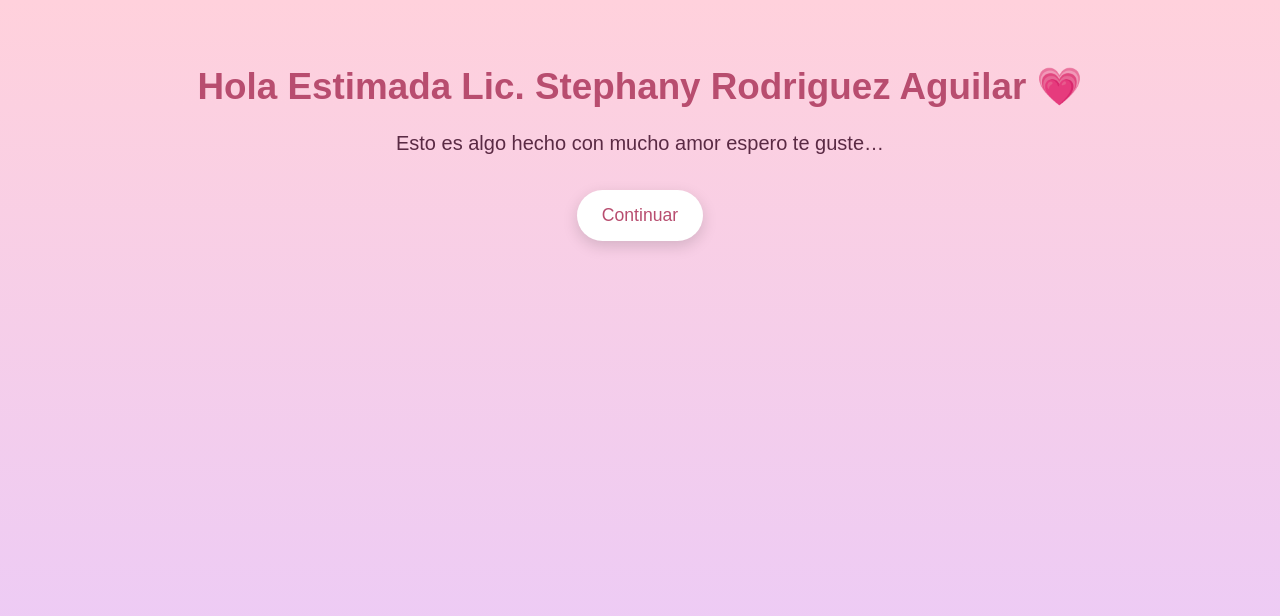
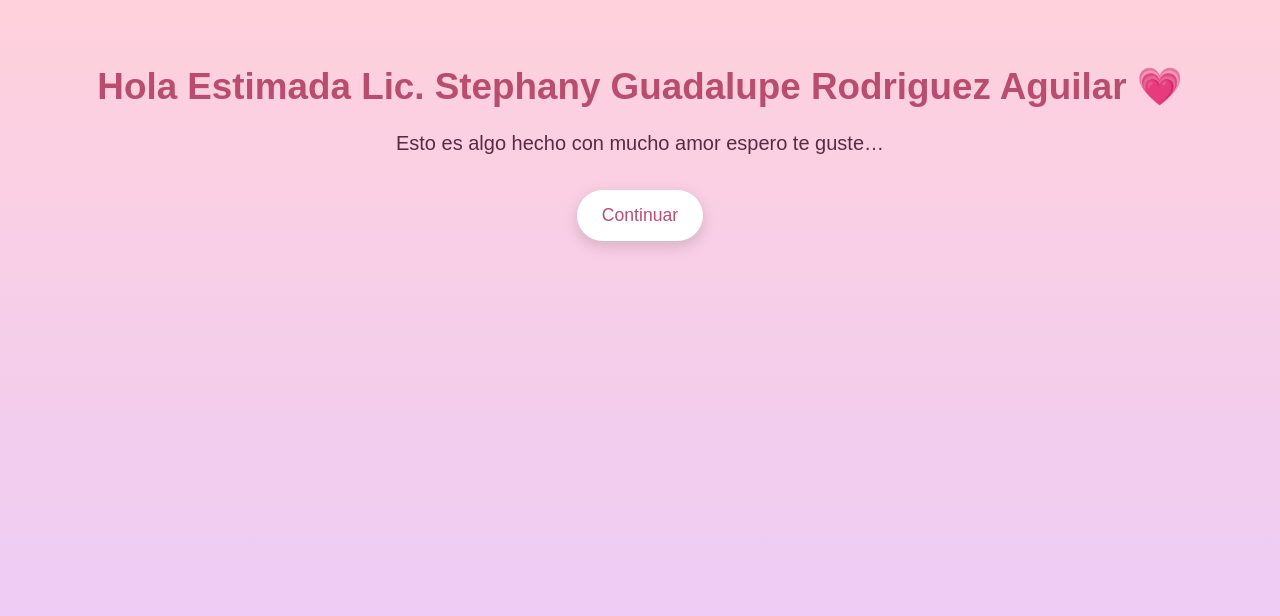
Before and after one commit to munozromerojoseluis49-lgtm/14, a plain HTML site: page index.html in a window 1280 px wide. Drawn offline with Linux system fonts and the light colour scheme.

Commit message:
Update index.html

```diff
--- a/index.html
+++ b/index.html
@@ -123,7 +123,7 @@ img {
 
 <!-- Pantalla 1 -->
 <div class="screen active" id="s1">
-  <h1>Hola Estimada Lic. Stephany Rodriguez Aguilar 💗</h1>
+  <h1>Hola Estimada Lic. Stephany Guadalupe Rodriguez Aguilar 💗</h1>
   <p>Esto es algo hecho con mucho amor espero te guste…</p>
   <button onclick="go(2); playMusic()">Continuar</button>
 </div>
```
